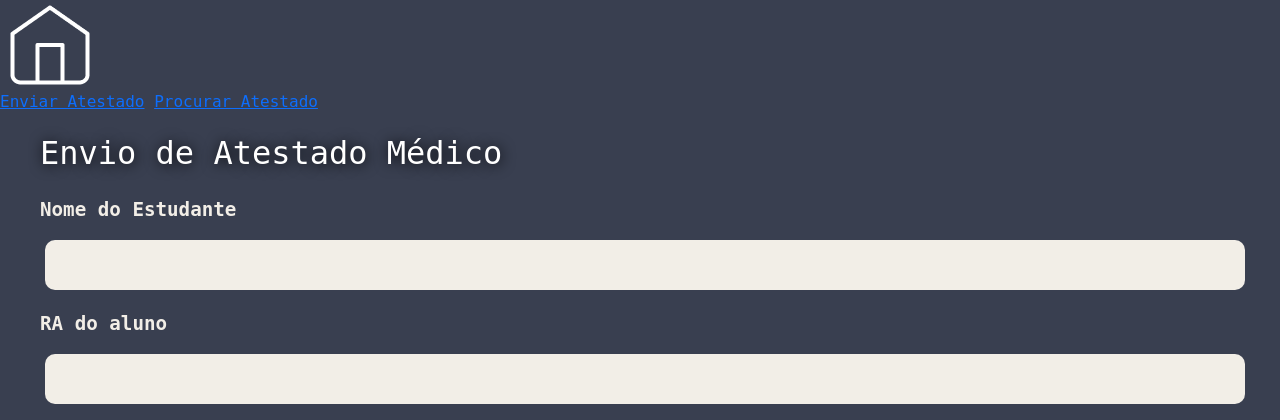
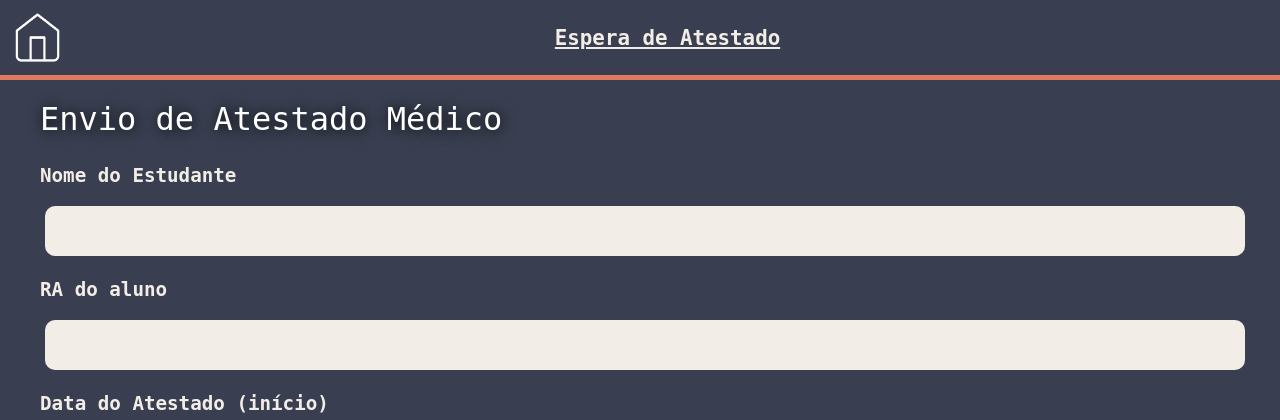
Before and after one commit to Gustavo-Zago/DevForge-Atestados-Scrum, a Flask app: page /formAtestado in a window 1280 px wide. Shown: the top 420 px of the page. Run offline with Flask 3, Linux system fonts and the light colour scheme.

Commit message:
fix: habilitar header novo feito por Daniel Dias

```diff
--- a/src/static/css/style.css
+++ b/src/static/css/style.css
@@ -1,5 +1,5 @@
 @import url(selecao.css);
-/* @import url(header.css); */
+@import url(header.css);
 @import url(espera.css);
 @import url(gestãodeatestados.css);
 @import url(Admscrum.css);
--- a/src/templates/formAtestado.html
+++ b/src/templates/formAtestado.html
@@ -20,8 +20,7 @@
         ><img src="../static/assets/Home.png"
       /></a>
       <div class="links_header">
-        <a href="/espera">Enviar Atestado</a>
-        <a href="/espera">Procurar Atestado</a>
+        <a href="/espera">Espera de Atestado</a>
       </div>
     </header>
     <div class="container">
```
